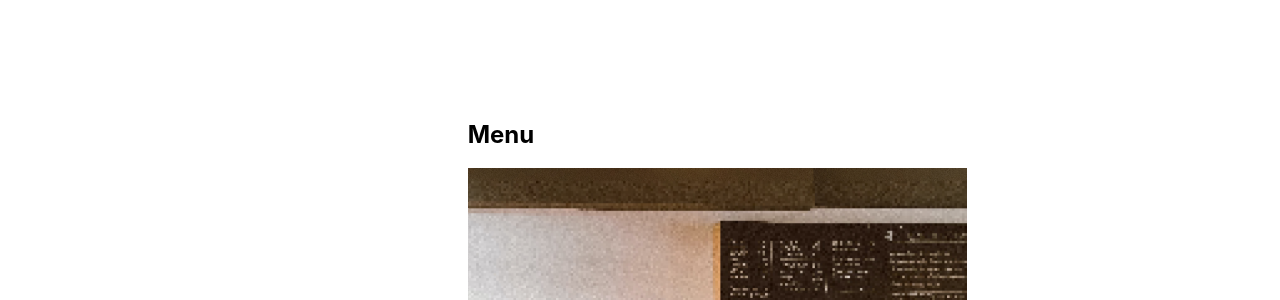
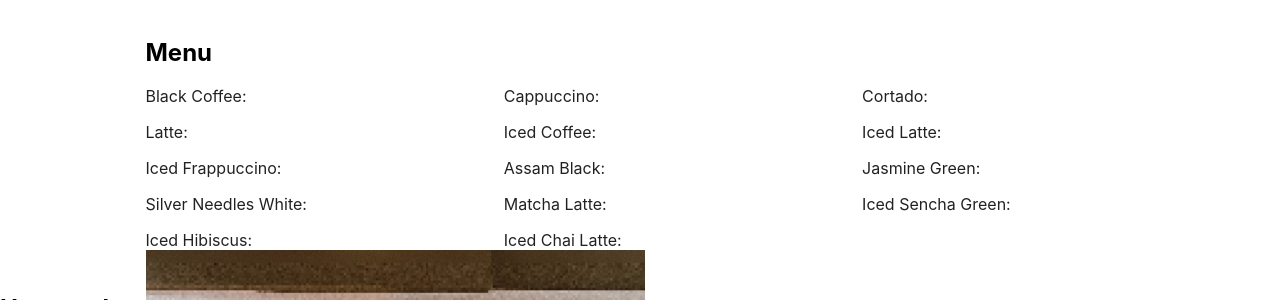
Before and after one commit to pallas0/coffee-tycoon-revamped-frontend, a React (Create React App) app: page / in a window 1280 px wide. Shown: the part 377-677 px from the top of the page. Built offline with nearby package versions, Linux system fonts and the light colour scheme; no server answers.

Commit message:
menu grid added

```diff
--- a/package.json
+++ b/package.json
@@ -5,6 +5,7 @@
   "dependencies": {
     "@emotion/react": "^11.8.1",
     "@emotion/styled": "^11.8.1",
+    "@material-ui/core": "^5.0.0-beta.5",
     "@mui/material": "^5.5.0",
     "@testing-library/jest-dom": "^5.16.2",
     "@testing-library/react": "^12.1.3",
--- a/src/App.css
+++ b/src/App.css
@@ -65,3 +65,7 @@
 .weather_items {
   margin: 10px;
 }
+
+.paper {
+  padding: spacing(2);
+}
--- a/src/components/MainDisplay.js
+++ b/src/components/MainDisplay.js
@@ -1,13 +1,49 @@
-import React from 'react'
+import React, {useState} from 'react'
 import main_pic from '../main.png'
+import { makeStyles } from '@material-ui/core/styles';
+import Paper from '@material-ui/core/Paper';
 import Grid from '@mui/material/Grid';
+import styled from 'styled-components'
+//npm install @material-ui/core --save
+
 
 
 function MainDisplay() {
+  const menu = [
+    "Black Coffee: ",
+    "Cappuccino: ",
+    "Cortado: ",
+    "Latte: ",
+    "Iced Coffee: ",
+    "Iced Latte: ",
+    "Iced Frappuccino: ",
+    "Assam Black: ",
+    "Jasmine Green: ",
+    "Silver Needles White: ",
+    "Matcha Latte: ",
+    "Iced Sencha Green: ",
+    "Iced Hibiscus: ",
+    "Iced Chai Latte: "
+  ]
+
+
+
+  const menuItems = menu.map(item => {
+    return <Grid item xs={4}>
+      <Paper elevation={0} className="paper">
+        {item}
+        </Paper>
+    </Grid>
+  })
+
+
+
   return (
     <div>
       <h2 className="header">Menu</h2>
-
+      <Grid container spacing={2}>
+      {menuItems}
+      </Grid>
       <img src={main_pic} alt="background" style={{height: "400px", width: "400x"}}/>
     </div>
   )
```
Also changed, not shown: 1 other file (tests, documents, lock files or other folders).
